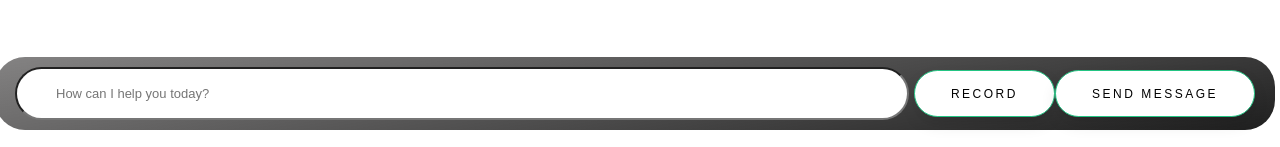
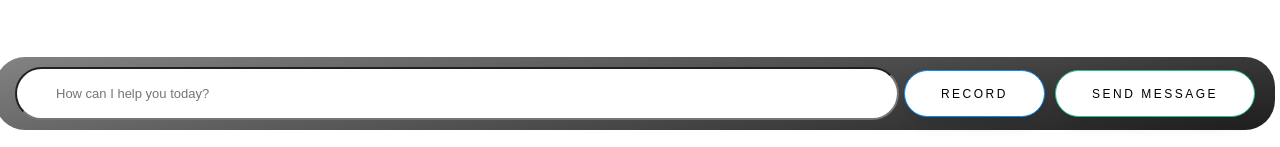
Before and after one commit to Abishek-Sivakumar/myChatgptClone, a React (Vite) app in the folder myChatgptClone/: page / in a window 1280 px wide. Shown: the part 650-797 px from the top of the page. Built offline with nearby package versions, Linux system fonts and the light colour scheme; no server answers; what @huggingface/inference would draw is missing.

Commit message:
Styles for the Record Button
Added the styles for the record button to display different colors based on whether the listening state is true or not

```diff
--- a/myChatgptClone/src/App.css
+++ b/myChatgptClone/src/App.css
@@ -70,7 +70,7 @@ body {
   color: tomato;
   border: 2px solid brown;
 } */
-button {
+.sendButton {
   padding: 1.3em 3em;
   font-size: 12px;
   text-transform: uppercase;
@@ -86,14 +86,70 @@ button {
   outline: none;
 }
 
-button:hover {
+.sendButton:hover {
   background-color: #23c483;
   box-shadow: 0px 15px 20px rgba(46, 229, 157, 0.4);
   color: #fff;
   transform: translateY(-7px);
 }
 
-button:active {
+.sendButton:active {
+  transform: translateY(-1px);
+}
+
+.listenButton {
+  padding: 1.3em 3em;
+  margin-right: 10px;
+  font-size: 12px;
+  text-transform: uppercase;
+  letter-spacing: 2.5px;
+  font-weight: 500;
+  color: #000;
+  background-color: #fff;
+  border: 1px solid #008ffe;
+  border-radius: 45px;
+  box-shadow: 0px 8px 15px rgba(0, 0, 0, 0.1);
+  transition: all 0.3s ease 0s;
+  cursor: pointer;
+  outline: none;
+}
+
+.listenButton:hover {
+  background-color: #008ffe;
+  box-shadow: 0px 15px 20px #83b8e0;
+  color: #fff;
+  transform: translateY(-7px);
+}
+
+.listenButton:active {
+  transform: translateY(-1px);
+}
+
+.stopButton {
+  padding: 1.3em 3em;
+  margin-right: 10px;
+  font-size: 12px;
+  text-transform: uppercase;
+  letter-spacing: 2.5px;
+  font-weight: 500;
+  color: #000;
+  background-color: #fff;
+  border: 1px solid #fe2929;
+  border-radius: 45px;
+  box-shadow: 0px 8px 15px rgba(0, 0, 0, 0.1);
+  transition: all 0.3s ease 0s;
+  cursor: pointer;
+  outline: none;
+}
+
+.stopButton:hover {
+  background-color: #fe2929;
+  box-shadow: 0px 15px 20px #ef7e7e;
+  color: #fff;
+  transform: translateY(-7px);
+}
+
+.stopButton:active {
   transform: translateY(-1px);
 }
 
--- a/myChatgptClone/src/App.jsx
+++ b/myChatgptClone/src/App.jsx
@@ -86,7 +86,7 @@ function App() {
           onChange={(e) => setUserInput(e.target.value)} // Updates input manually if typed
         />
         <button
-          className="listenButton"
+          className={listening ? "stopButton" : "listenButton"}
           type="button"
           onClick={listening ? stopListening : startListening}
         >
```
